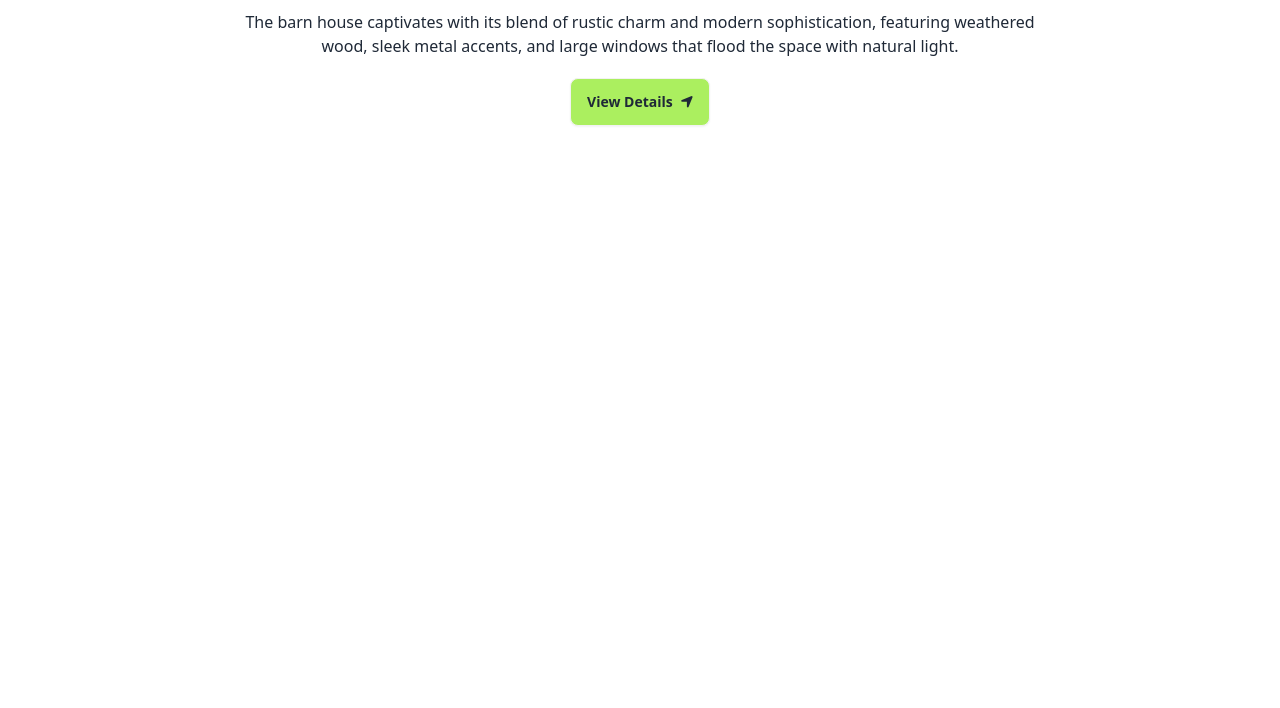
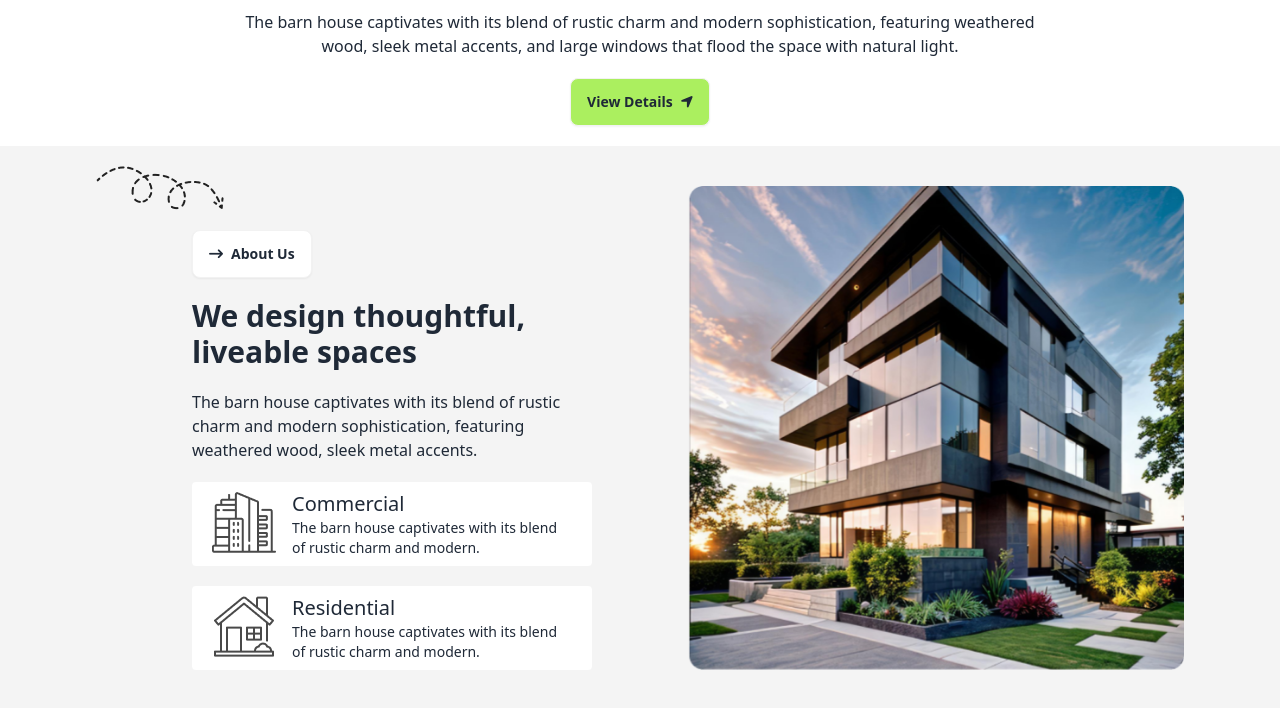
Before and after one commit to Mashrufa2410/assignment-03, a plain HTML site: page index.html in a window 1280 px wide. Shown: the part 484-1192 px from the top of the page. Before the commit the page ends 800 px from the top, so only its background shows below. Drawn offline with nearby package versions, Linux system fonts and the light colour scheme.

Commit message:
first section [done]

```diff
--- a/index.html
+++ b/index.html
@@ -68,7 +68,7 @@
       </nav>
       <div>
         <div class="flex flex-col items-center">
-            <img class="w-[300px] lg:w-[500px]" src="/images/banner.png" alt="">
+            <img class="w-[300px] lg:w-[500px]" src="images/banner.png" alt="">
             <h1 class="font-bold flex justify-center text-3xl lg:text-5xl text-wrap text-center ">A barn house of this design  has  a  striking appearance</h1>
             <p class="flex justify-center py-5 text-wrap text-center">The barn house captivates with its blend of rustic charm and modern sophistication, featuring weathered <br> wood, sleek metal accents, and large windows that flood the space with natural light.</p>
             <button class="btn font-bold bg-[#ABEF5F] helperbird-reading-alignment-left">
@@ -79,7 +79,42 @@
       </div>
     </header>
     <main>
-        <section>
+        <section class="flex flex-col lg:flex-row lg:px-24 py-5 bg-[#F4F4F4] items-center justify-center gap-7 lg:gap-24">
+            <div>
+                <img src="images/Vector.png" alt="" >
+                <div class="ml-24 my-5">
+                    <button class="btn bg-white">
+                        <i class="fa-solid fa-arrow-right-long"></i>
+                        About Us
+                      </button>
+                      <h2 class="text-3xl font-bold my-5">We design thoughtful, <br> liveable spaces</h2>
+                      <p class="text-wrap w-[400px]">The barn house captivates with its blend of rustic charm and
+                        modern sophistication, featuring weathered wood, sleek metal accents.</p>
+                        <div class="flex gap-4 bg-[#FFFFFF] py-2 pl-5 rounded my-5 w-[370px] lg:w-[400px]">
+                            <div>
+                                <img src="images/commercial.png" alt="">
+                            </div>
+                            <div>
+                                <h3 class="text-xl">Commercial</h3>
+                                <p class="text-sm">The barn house captivates with its blend <br> of rustic charm and modern.</p>
+                            </div>
+
+                        </div>
+                        <div class="flex gap-4 bg-[#FFFFFF] py-2 pl-5 rounded my-5 w-[370px] lg:w-[400px]">
+                            <div>
+                                <img src="images/residential.png" alt="">
+                            </div>
+                            <div>
+                                <h3 class="text-xl">Residential</h3>
+                                <p class="text-sm">The barn house captivates with its blend <br> of rustic charm and modern.</p>
+                            </div>
+
+                        </div>
+                </div>
+            </div>
+            <div>
+                <img src="images/Rectangle.png" alt="" class=" w-[300px] lg:w-[500px]">
+            </div>
         </section>
     </main>
 </body>
```
